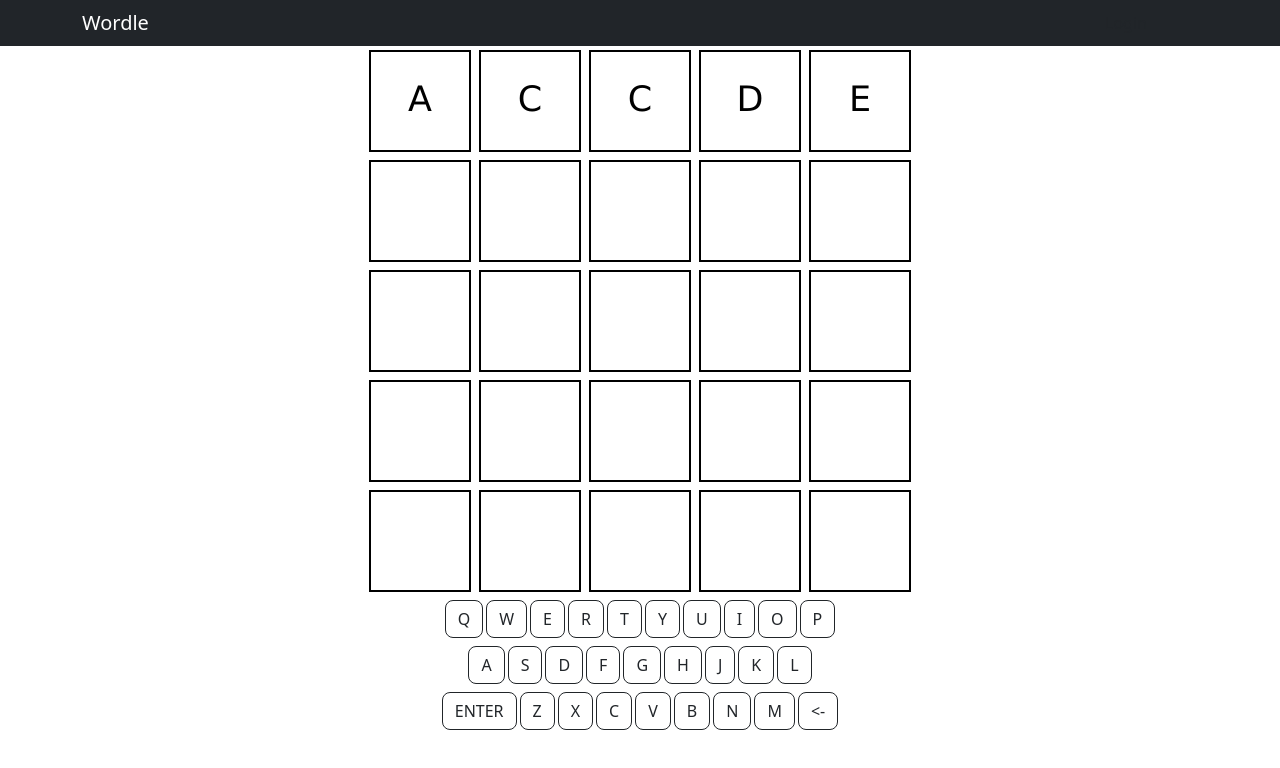
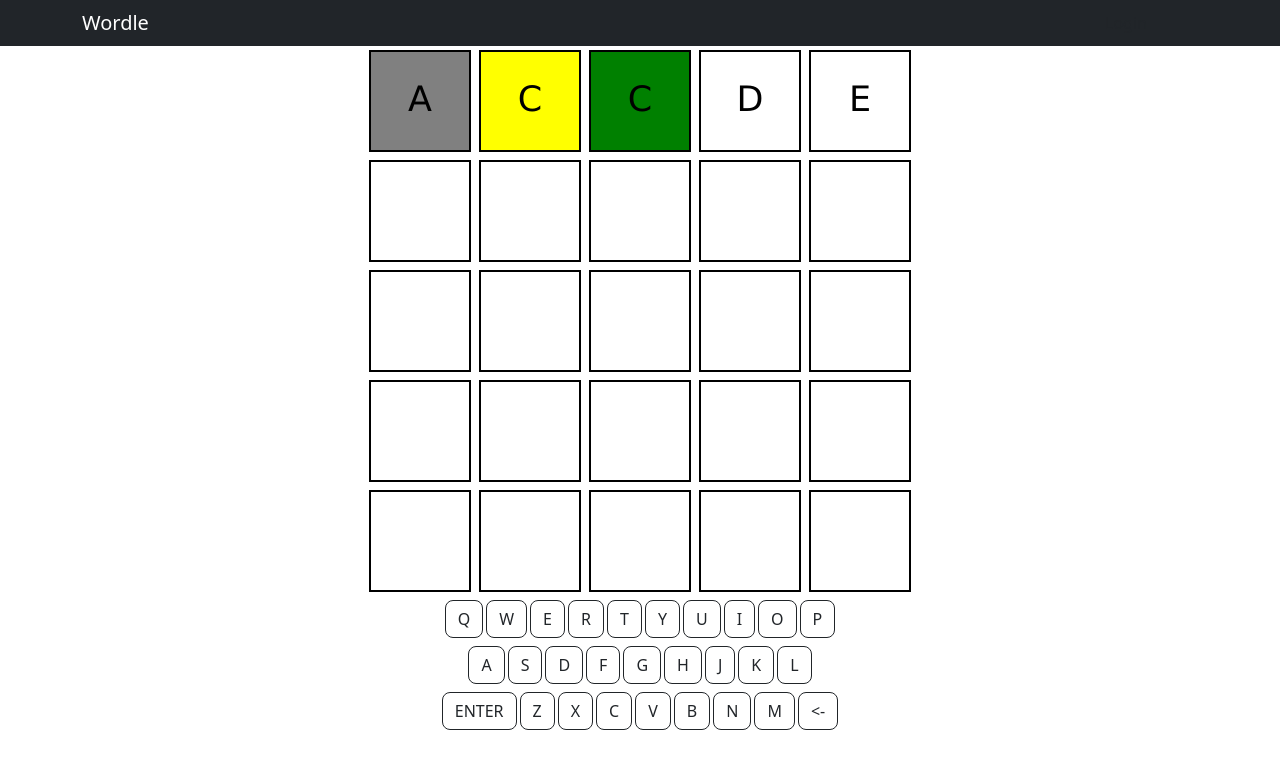
Before and after one commit to BryseJamesRochester/WordleGame, a React (Create React App) app in the folder wordle/: page / in a window 1280 px wide. Shown: the top 768 px of the page. Built offline with nearby package versions, Linux system fonts and the light colour scheme.

Commit message:
updated square coloring

```diff
--- a/wordle/src/components/Square.jsx
+++ b/wordle/src/components/Square.jsx
@@ -1,102 +1,92 @@
 import React from "react"
-import { wordAnswer, boardDefault } from "./Words"
+import { wordAnswer, boardDefault, guesses } from "./Words"
 
 function Square(props) {
-  // if (boardDefault[props.col][props.row]) {
-  //   return (
-  //     <svg width="110" height="110" viewBox="0 0 110 110">
-  //     <g>
-  //       <path
-  //         id="imagebot_2"
-  //         fill="none"
-  //         stroke-width="2"
-  //         stroke-miterlimit="10"
-  //         stroke-linecap="square"
-  //         stroke="#000000"
-  //         d="M 5 5 L 5 105 L 105 105 L 105 5 L 5 5 z"
-  //       />
-  //       <text x="50%" y="50%" text-anchor="middle" dominant-baseline="middle" font-family="Verdana" font-size="35" fill="black"></text>
-  //     </g>
-  //   </svg>
-  //   )
-  // }
-  // else {
-  //   if(props.guess=="0")
-  //   {
-  //       return (
-  //         <svg width="110" height="110" viewBox="0 0 110 110">
-  //         <g>
-  //           <path
-  //             id="imagebot_2"
-  //             fill="grey"
-  //             stroke-width="2"
-  //             stroke-miterlimit="10"
-  //             stroke-linecap="square"
-  //             stroke="#000000"
-  //             d="M 5 5 L 5 105 L 105 105 L 105 5 L 5 5 z"
-  //           />
-  //           <text x="50%" y="50%" text-anchor="middle" dominant-baseline="middle" font-family="Verdana" font-size="35" fill="black">{props.letter}</text>
-  //         </g>
-  //       </svg>
-  //         )
-  //   } else
-  //   if(props.guess=="1")
-  //   {
-  //       return (
-  //         <svg width="110" height="110" viewBox="0 0 110 110">
-  //         <g>
-  //           <path
-  //             id="imagebot_2"
-  //             fill="yellow"
-  //             stroke-width="2"
-  //             stroke-miterlimit="10"
-  //             stroke-linecap="square"
-  //             stroke="#000000"
-  //             d="M 5 5 L 5 105 L 105 105 L 105 5 L 5 5 z"
-  //           />
-  //           <text x="50%" y="50%" text-anchor="middle" dominant-baseline="middle" font-family="Verdana" font-size="35" fill="black">{props.letter}</text>
-  //         </g>
-  //       </svg>
-  //         )
-  //   } else
-  //   if(props.guess=="2")
-  //   {
-  //       return (
-  //         <svg width="110" height="110" viewBox="0 0 110 110">
-  //         <g>
-  //           <path
-  //             id="imagebot_2"
-  //             fill="green"
-  //             stroke-width="2"
-  //             stroke-miterlimit="10"
-  //             stroke-linecap="square"
-  //             stroke="#000000"
-  //             d="M 5 5 L 5 105 L 105 105 L 105 5 L 5 5 z"
-  //           />
-  //           <text x="50%" y="50%" text-anchor="middle" dominant-baseline="middle" font-family="Verdana" font-size="35" fill="black">{props.letter}</text>
-  //         </g>
-  //       </svg>
-  //     )
-  //   } else //guess has not been checked yet
-  //   return (
-  //     <svg width="110" height="110" viewBox="0 0 110 110">
-  //     <g>
-  //       <path
-  //         id="imagebot_2"
-  //         fill="none"
-  //         stroke-width="2"
-  //         stroke-miterlimit="10"
-  //         stroke-linecap="square"
-  //         stroke="#000000"
-  //         d="M 5 5 L 5 105 L 105 105 L 105 5 L 5 5 z"
-  //       />
-  //       <text x="50%" y="50%" text-anchor="middle" dominant-baseline="middle" font-family="Verdana" font-size="35" fill="black">{props.letter}</text>
-  //     </g>
-  //   </svg>
-  //     )
-  // }
-  return (
-        <svg width="110" height="110" viewBox="0 0 110 110">
+  if (guesses[props.col][props.row] == "0") {
+    return (
+      <svg width="110" height="110" viewBox="0 0 110 110">
+        <g>
+          <path
+            id="imagebot_2"
+            fill="grey"
+            stroke-width="2"
+            stroke-miterlimit="10"
+            stroke-linecap="square"
+            stroke="#000000"
+            d="M 5 5 L 5 105 L 105 105 L 105 5 L 5 5 z"
+          />
+          <text
+            x="50%"
+            y="50%"
+            text-anchor="middle"
+            dominant-baseline="middle"
+            font-family="Verdana"
+            font-size="35"
+            fill="black"
+          >
+            {boardDefault[props.col][props.row]}
+          </text>
+        </g>
+      </svg>
+    )
+  } else if (guesses[props.col][props.row] == "1") {
+    return (
+      <svg width="110" height="110" viewBox="0 0 110 110">
+        <g>
+          <path
+            id="imagebot_2"
+            fill="yellow"
+            stroke-width="2"
+            stroke-miterlimit="10"
+            stroke-linecap="square"
+            stroke="#000000"
+            d="M 5 5 L 5 105 L 105 105 L 105 5 L 5 5 z"
+          />
+          <text
+            x="50%"
+            y="50%"
+            text-anchor="middle"
+            dominant-baseline="middle"
+            font-family="Verdana"
+            font-size="35"
+            fill="black"
+          >
+            {boardDefault[props.col][props.row]}
+          </text>
+        </g>
+      </svg>
+    )
+  } else if (guesses[props.col][props.row] == "2") {
+    return (
+      <svg width="110" height="110" viewBox="0 0 110 110">
+        <g>
+          <path
+            id="imagebot_2"
+            fill="green"
+            stroke-width="2"
+            stroke-miterlimit="10"
+            stroke-linecap="square"
+            stroke="#000000"
+            d="M 5 5 L 5 105 L 105 105 L 105 5 L 5 5 z"
+          />
+          <text
+            x="50%"
+            y="50%"
+            text-anchor="middle"
+            dominant-baseline="middle"
+            font-family="Verdana"
+            font-size="35"
+            fill="black"
+          >
+            {boardDefault[props.col][props.row]}
+          </text>
+        </g>
+      </svg>
+    )
+  } //guess has not been checked yet
+  else {
+    return (
+      <svg width="110" height="110" viewBox="0 0 110 110">
         <g>
           <path
             id="imagebot_2"
@@ -107,10 +97,21 @@ function Square(props) {
             stroke="#000000"
             d="M 5 5 L 5 105 L 105 105 L 105 5 L 5 5 z"
           />
-          <text x="50%" y="50%" text-anchor="middle" dominant-baseline="middle" font-family="Verdana" font-size="35" fill="black">{boardDefault[props.col][props.row]}</text>
+          <text
+            x="50%"
+            y="50%"
+            text-anchor="middle"
+            dominant-baseline="middle"
+            font-family="Verdana"
+            font-size="35"
+            fill="black"
+          >
+            {boardDefault[props.col][props.row]}
+          </text>
         </g>
       </svg>
-        )
+    )
+  }
 }
 
 export default Square
--- a/wordle/src/components/Words.jsx
+++ b/wordle/src/components/Words.jsx
@@ -15,3 +15,11 @@ export const wordAnswer = [
     ["H","E","L","L","O"]
 
 ]
+export const guesses = [
+    ["0","1","2","",""],
+    ["","","","",""],
+    ["","","","",""],
+    ["","","","",""],
+    ["","","","",""],
+    ["","","","",""]
+]
```
